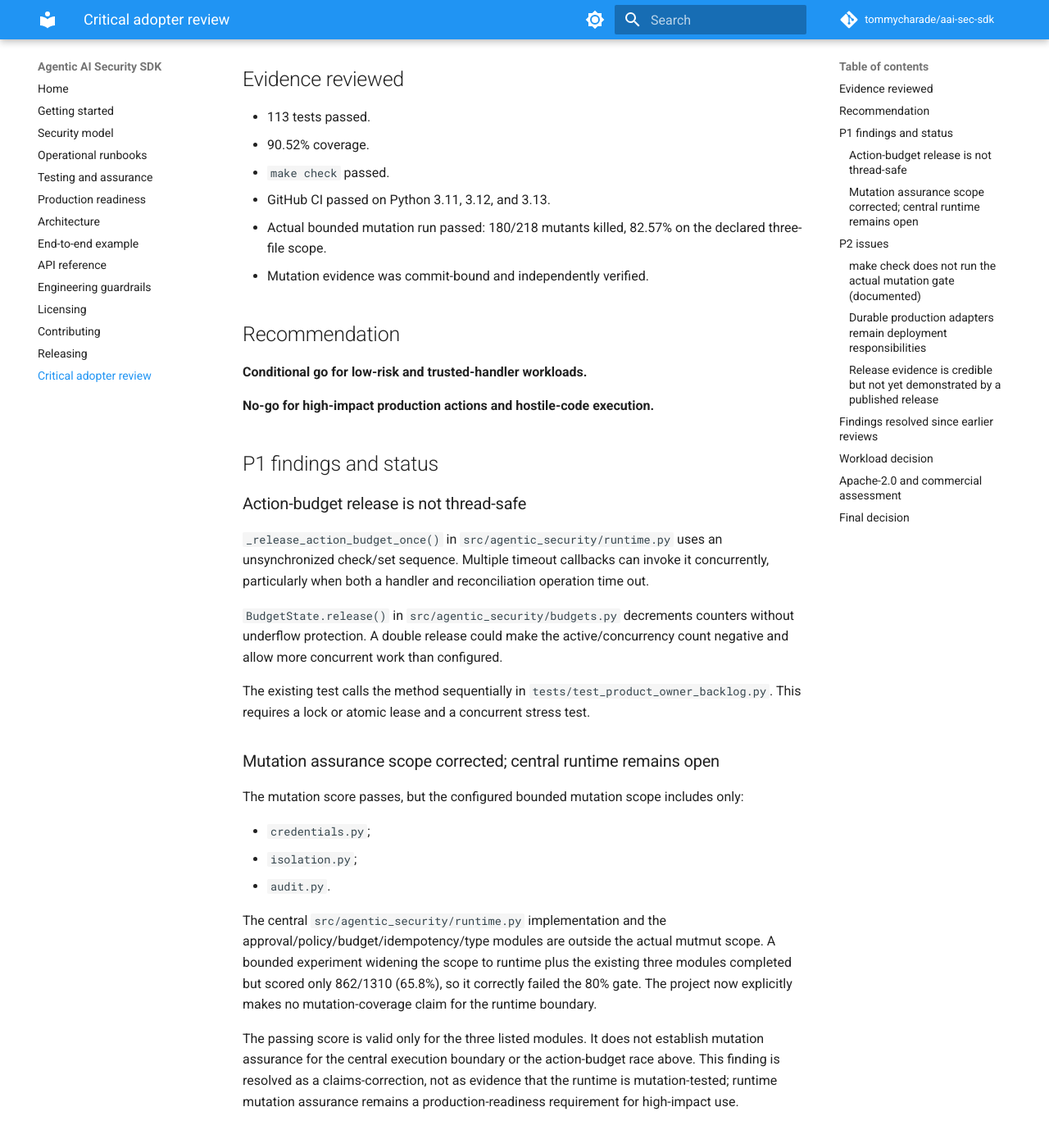
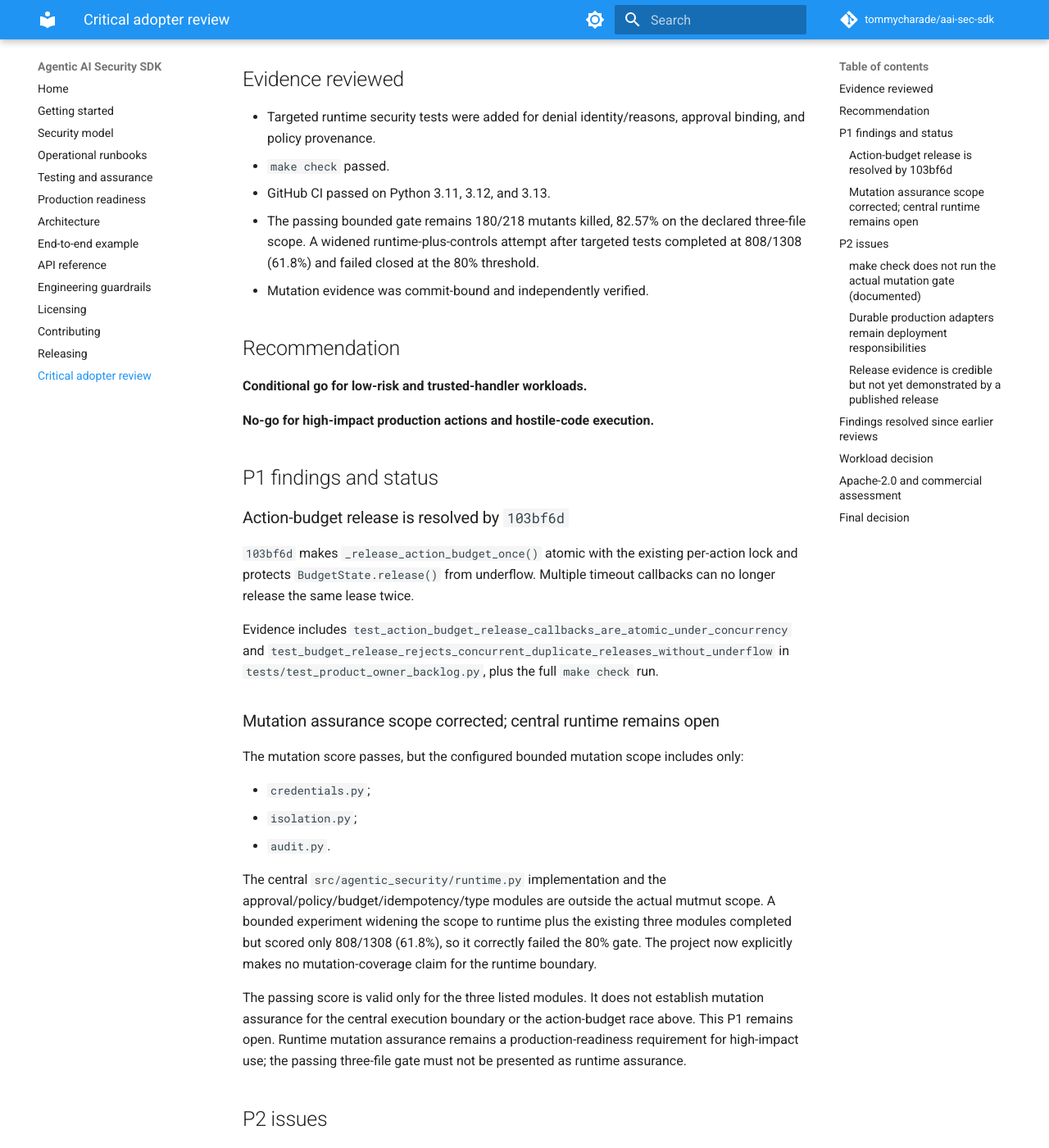
Before and after one commit to tommycharade/aai-sec-sdk, an MkDocs documentation site: the page built from docs/critical-adopter-review-2026-07-25.md, in a window 1280 px wide and 1400 px high, scrolled down 217 px. Shown: the whole window at 82% size. Built offline with MkDocs 1.6.1 and Material for MkDocs 9.7.7, drawn with Linux system fonts in a browser that asks for light colours; comment, search, counter and statistics services are not loaded; some of the changed text lies outside the part shown.

```diff
--- a/docs/critical-adopter-review-2026-07-25.md
+++ b/docs/critical-adopter-review-2026-07-25.md
@@ -6,12 +6,14 @@
 
 ## Evidence reviewed
 
-- 113 tests passed.
-- 90.52% coverage.
+- Targeted runtime security tests were added for denial identity/reasons,
+  approval binding, and policy provenance.
 - `make check` passed.
 - GitHub CI passed on Python 3.11, 3.12, and 3.13.
-- Actual bounded mutation run passed: 180/218 mutants killed, 82.57% on the
-  declared three-file scope.
+- The passing bounded gate remains 180/218 mutants killed, 82.57% on the
+  declared three-file scope. A widened runtime-plus-controls attempt after
+  targeted tests completed at 808/1308 (61.8%) and failed closed at the 80%
+  threshold.
 - Mutation evidence was commit-bound and independently verified.
 
 ## Recommendation
@@ -22,21 +24,15 @@
 
 ## P1 findings and status
 
-### Action-budget release is not thread-safe
+### Action-budget release is resolved by `103bf6d`
 
-`_release_action_budget_once()` in `src/agentic_security/runtime.py` uses an
-unsynchronized check/set sequence. Multiple timeout callbacks can invoke it
-concurrently, particularly when both a handler and reconciliation operation
-time out.
+`103bf6d` makes `_release_action_budget_once()` atomic with the existing
+per-action lock and protects `BudgetState.release()` from underflow. Multiple
+timeout callbacks can no longer release the same lease twice.
 
-`BudgetState.release()` in `src/agentic_security/budgets.py` decrements
-counters without underflow protection. A double release could make the
-active/concurrency count negative and allow more concurrent work than
-configured.
-
-The existing test calls the method sequentially in
-`tests/test_product_owner_backlog.py`.
-This requires a lock or atomic lease and a concurrent stress test.
+Evidence includes `test_action_budget_release_callbacks_are_atomic_under_concurrency`
+and `test_budget_release_rejects_concurrent_duplicate_releases_without_underflow`
+in `tests/test_product_owner_backlog.py`, plus the full `make check` run.
 
 ### Mutation assurance scope corrected; central runtime remains open
 
@@ -50,15 +46,15 @@ only:
 The central `src/agentic_security/runtime.py` implementation and the
 approval/policy/budget/idempotency/type modules are outside the actual mutmut
 scope. A bounded experiment widening the scope to runtime plus the existing
-three modules completed but scored only 862/1310 (65.8%), so it correctly
+three modules completed but scored only 808/1308 (61.8%), so it correctly
 failed the 80% gate. The project now explicitly makes no mutation-coverage
 claim for the runtime boundary.
 
 The passing score is valid only for the three listed modules. It does not
 establish mutation assurance for the central execution boundary or the
-action-budget race above. This finding is resolved as a claims-correction,
-not as evidence that the runtime is mutation-tested; runtime mutation
-assurance remains a production-readiness requirement for high-impact use.
+action-budget race above. This P1 remains open. Runtime mutation assurance
+remains a production-readiness requirement for high-impact use; the passing
+three-file gate must not be presented as runtime assurance.
 
 ## P2 issues
 
@@ -152,9 +148,7 @@ reference implementations should remain open source.
 
 Before high-impact production adoption:
 
-1. Make action-budget release atomic and prove it under concurrent
-   timeout/reconciliation callbacks.
-2. Extend mutation testing to runtime authorization, timeout, budget,
+1. Extend mutation testing to runtime authorization, timeout, budget,
    approval, and idempotency paths before high-impact production adoption;
    the current bounded gate intentionally does not claim that coverage.
 
```
Also changed, not shown: docs/testing.md (+1 -1 lines), 1 other file.
